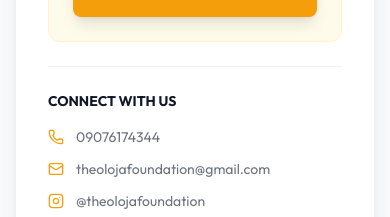
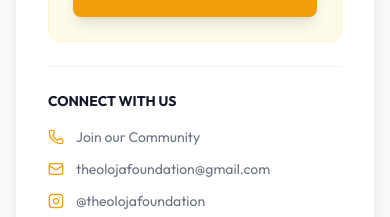
Before and after one commit to elshaddaioheha/olojafoundation, a Next.js app: page /events in a window 390 px wide. Shown: the part 1560-1777 px from the top of the page. Built offline with nearby package versions, Linux system fonts and the light colour scheme.

Commit message:
Replace phone number with WhatsApp community link

```diff
--- a/app/events/page.tsx
+++ b/app/events/page.tsx
@@ -152,9 +152,9 @@ export default function EventsPage() {
                                     <div className="border-t border-gray-100 pt-6">
                                         <h4 className="font-bold text-gray-900 mb-4 text-sm uppercase">Connect with Us</h4>
                                         <div className="space-y-3 text-sm text-gray-500">
-                                            <div className="flex items-center gap-3">
-                                                <Phone className="text-amber-500" size={16} /> 09076174344
-                                            </div>
+                                            <a href="https://chat.whatsapp.com/HdHp5Bvonic29juOtR6mDQ" target="_blank" rel="noopener noreferrer" className="flex items-center gap-3 hover:text-amber-600 transition-colors">
+                                                <Phone className="text-amber-500" size={16} /> Join our Community
+                                            </a>
                                             <div className="flex items-center gap-3">
                                                 <Mail className="text-amber-500" size={16} /> theolojafoundation@gmail.com
                                             </div>
```
